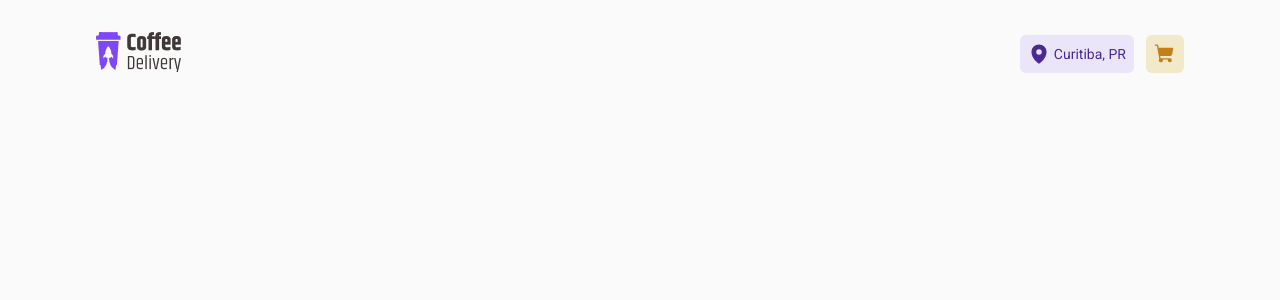
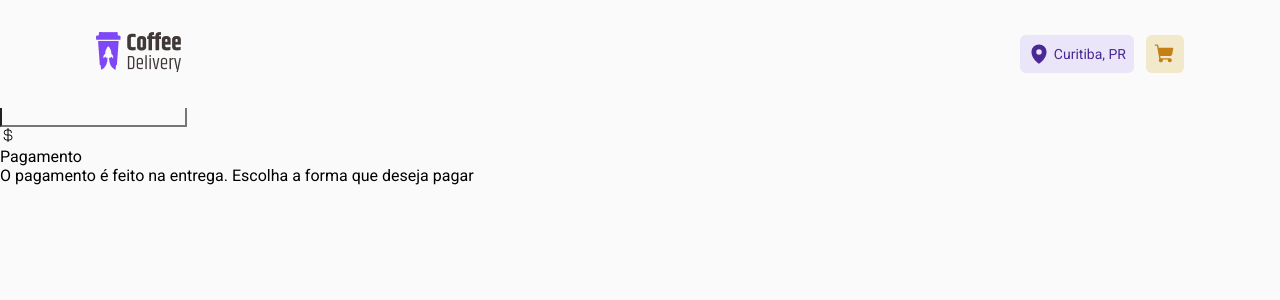
Before and after one commit to larissapissurno/coffee-delivery-react, a React (Vite) app: page /checkout in a window 1280 px wide. Shown: the top 300 px of the page. Built offline with nearby package versions, Linux system fonts and the light colour scheme.

Commit message:
order UI structure

```diff
--- a/src/pages/Checkout/index.tsx
+++ b/src/pages/Checkout/index.tsx
@@ -1,3 +1,46 @@
+import { CurrencyDollar, MapPinLine } from 'phosphor-react'
+
 export function Checkout() {
-  return <h1>Checkout</h1>
+  return (
+    <form>
+      <div>
+        <h4>Complete seu pedido</h4>
+
+        <div>
+          <div>
+            <MapPinLine />
+
+            <div>
+              <p>Endereço de Entrega</p>
+              <p>Informe o endereço onde deseja receber seu pedido</p>
+            </div>
+          </div>
+
+          <div>
+            <input id="zipCode" />
+            <input id="street" />
+            <input id="number" />
+            <input id="complement" />
+            <input id="district" />
+            <input id="town" />
+            <input id="state" />
+          </div>
+        </div>
+        <div>
+          <div>
+            <CurrencyDollar />
+
+            <div>
+              <p>Pagamento</p>
+              <p>
+                O pagamento é feito na entrega. Escolha a forma que deseja pagar
+              </p>
+            </div>
+          </div>
+        </div>
+      </div>
+
+      <div></div>
+    </form>
+  )
 }
```
